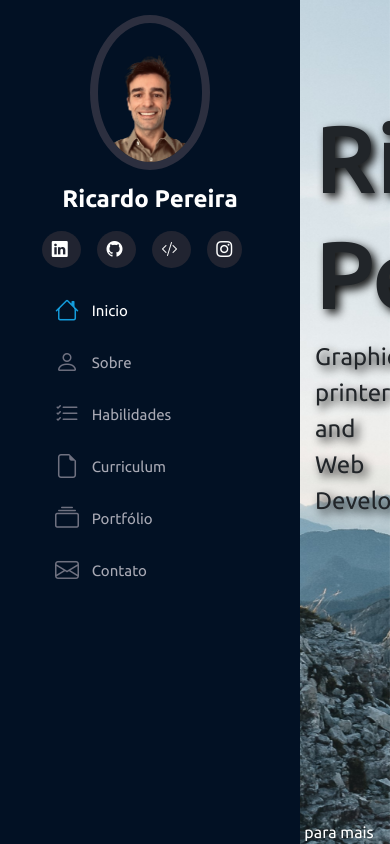
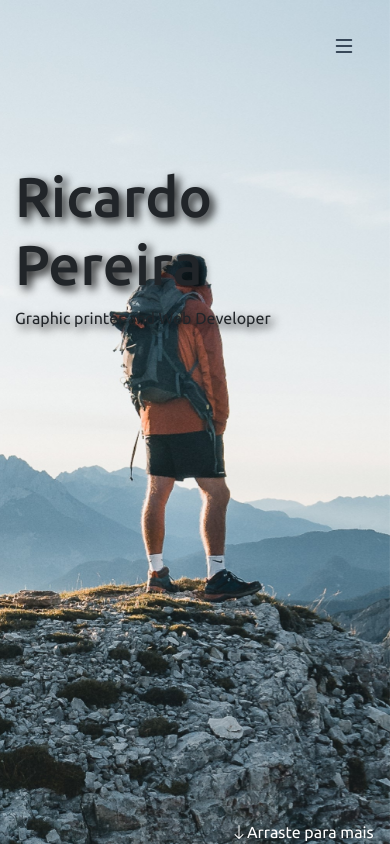
Before and after one commit to ricardoalexandrepereira/Portefolio-resp, a Flask app: page / in a window 390 px wide; the page is wider, and only the part inside the window is pictured. Run offline with Flask 2, Linux system fonts and the light colour scheme; some libraries are stand-ins or nearby versions.

Commit message:
menu-resposivo

```diff
--- a/static/script.js
+++ b/static/script.js
@@ -0,0 +1,12 @@
+/*abre e fecha menu lateral em modo mobile*/
+
+const menuMobile = document.querySelector('.menu-mobile');
+const body = document.querySelector('body');
+
+menuMobile.addEventListener('click',()=>{
+    menuMobile.classList.contains('bi-list')
+    ? menuMobile.classList.replace('bi-list','bi-x')
+    : menuMobile.classList.replace('bi-x','bi-list');
+    body.classList.toggle('menu-nav-active')
+
+})
--- a/static/style.css
+++ b/static/style.css
@@ -102,3 +102,46 @@ section#inicio div#arraste a{
     text-decoration: none;
     color:#fff
 }
+i.menu-mobile{
+    position: fixed;
+    color: #021124;
+    background-color: transparent;
+    right: 1rem;
+    top: 1rem;
+    font-size: 1.5rem;
+    border-radius: 4rem;
+    cursor: pointer;
+    z-index: 10;
+    width: 60px;
+    height: 60px;
+    display: none;
+    justify-content: center;
+    align-items: center;
+}
+
+.menu-nav-active {
+    overflow: hidden;
+}
+
+.menu-nav-active #header{
+    left: 0;
+}
+
+@media (max-width: 1024px){
+    #header{
+        left:-300px;
+    }
+    i.menu-mobile{
+        display: flex;
+    }
+    section#inicio h2{
+        font-size: 3.5rem;
+    }
+    section#inicio span#subtitle{
+        margin-right: 0;
+        font-size: 1rem;
+    }
+    #main{
+        margin-left: 0;
+    }
+}
--- a/templates/index.html
+++ b/templates/index.html
@@ -11,6 +11,9 @@
     <title>Ricardo Pereira</title>
 </head>
 <body>
+
+    <i class="bi bi-list menu-mobile"></i>
+
 
     <aside id="header">
         <section class="profile">
```
